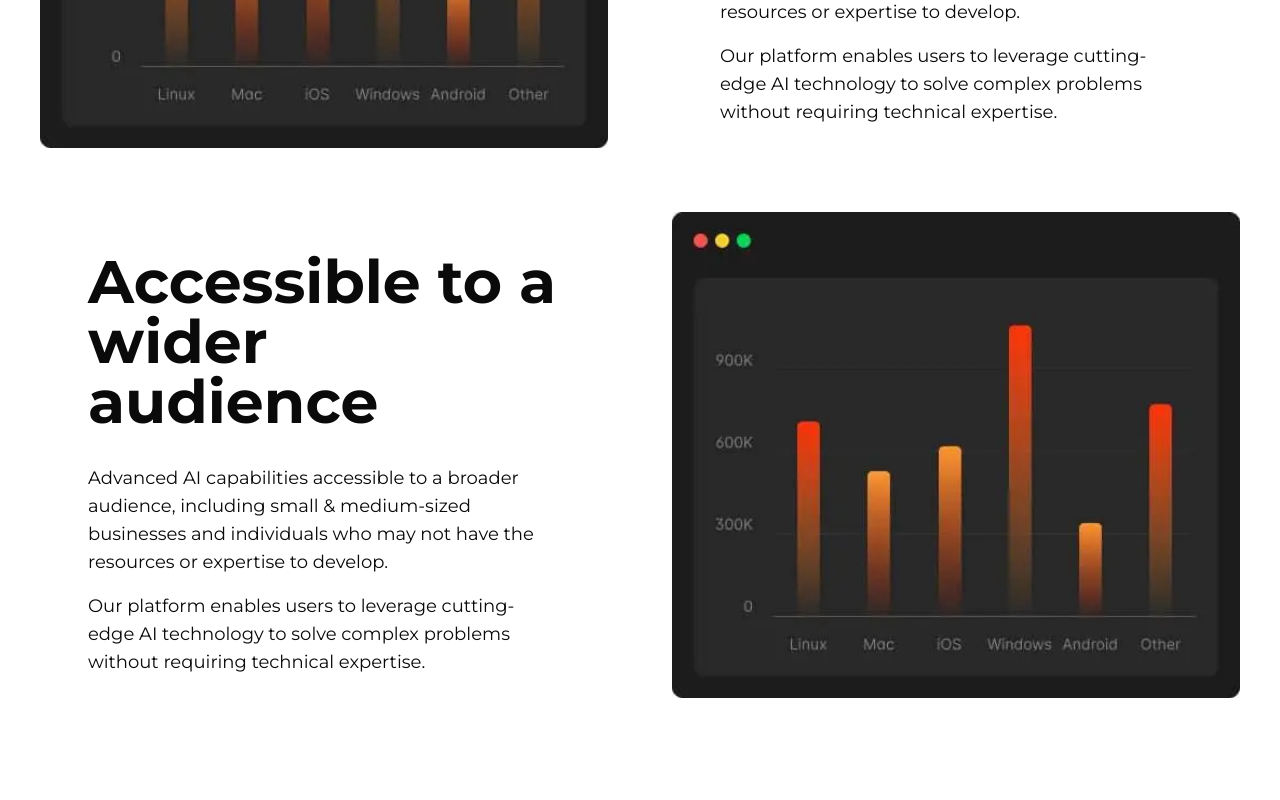
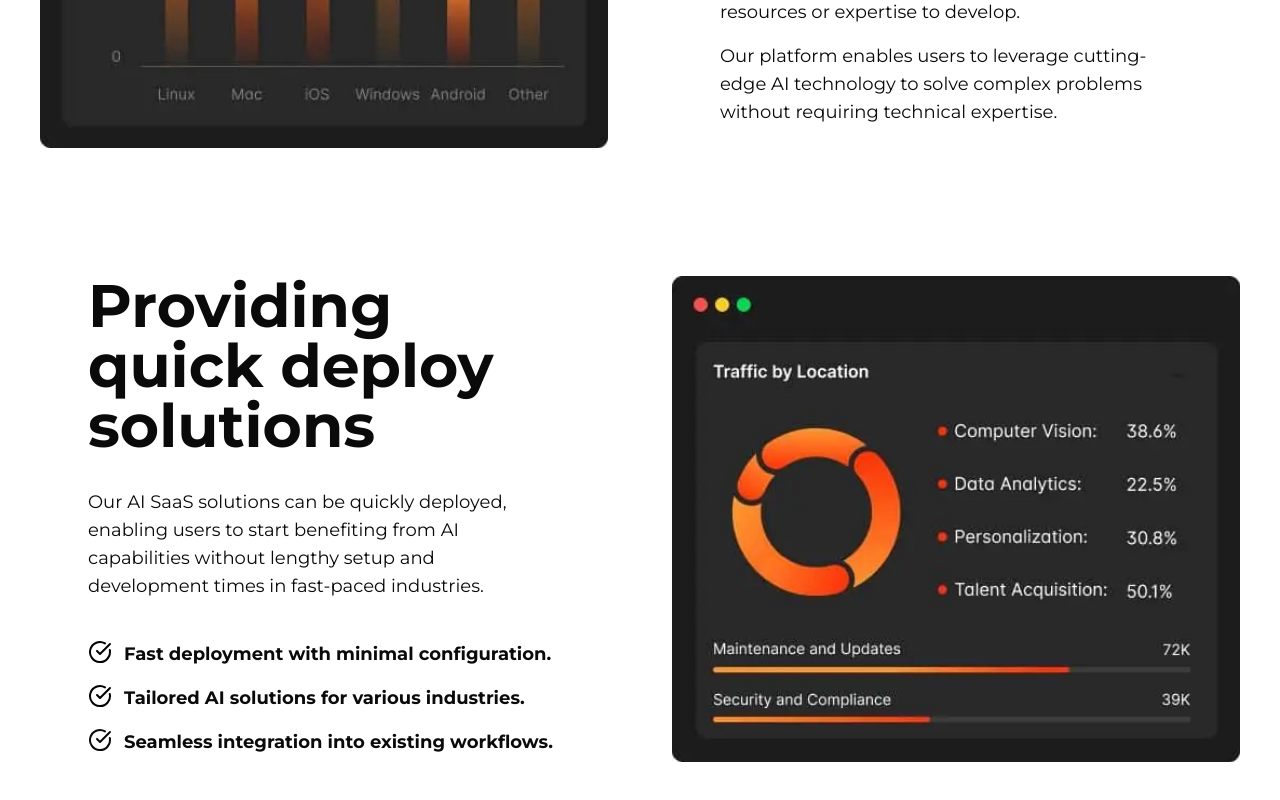
Before and after one commit to ajaypoddar78890/New-AJ-AI, a Next.js app: page / in a window 1280 px wide. Shown: the part 2954-3754 px from the top of the page. Before the commit the page ends 3732 px from the top, so only its background shows below. Built offline with nearby package versions, Linux system fonts and the light colour scheme.

Commit message:
solution page added

```diff
--- a/components/landingpage/hover-cards.tsx
+++ b/components/landingpage/hover-cards.tsx
@@ -5,8 +5,8 @@ export function CardHoverEffectDemo() {
     <div className="container-fluid bg-black py-5 md:py-10 ">
       <div className=" container   mx-auto px-8   ">
         <div className="content text-center my-10 max-w-4xl mx-auto">
-          <h2 className="text-md md:text-6xl text-white font-medium">
-            Core features that make it valuable
+          <h2 className="text-md md:text-6xl text-white font-bold">
+            Core Features That Make It Valuable
           </h2>
         </div>
 
--- a/components/landingpage/solution.tsx
+++ b/components/landingpage/solution.tsx
@@ -1,43 +1,13 @@
-import React, { useEffect } from "react";
+import React from "react";
 import Image from "next/image";
-import { gsap } from "gsap";
-import { ScrollTrigger } from "gsap/dist/ScrollTrigger";
+import { CheckCircle } from "lucide-react";
 
 const Solution = () => {
-  useEffect(() => {
-    gsap.registerPlugin(ScrollTrigger);
-
-    // Animation for the left divs (slide from left)
-    gsap.from(".left", {
-      x: -200,
-      opacity: 0,
-      duration: 1,
-      scrollTrigger: {
-        trigger: ".left",
-        start: "top 80%", // Start the animation when 80% of the div is in view
-        end: "bottom 20%",
-        toggleActions: "play none none none",
-      },
-    });
-
-    // Animation for the right divs (slide from right)
-    gsap.from(".right", {
-      x: 200,
-      opacity: 0,
-      duration: 1,
-      scrollTrigger: {
-        trigger: ".right",
-        start: "top 80%", // Start the animation when 80% of the div is in view
-        end: "bottom 20%",
-        toggleActions: "play none none none",
-      },
-    });
-  }, []);
-
   return (
     <div className="solution-section py-20 ">
       <div className="container mx-auto px-10">
         <div className="grid md:grid-cols-2 gap-16">
+          {" "}
           <div className="left w-full h-auto">
             <Image
               alt="left image"
@@ -48,8 +18,9 @@ const Solution = () => {
               className="object-cover"
             />
           </div>
-          <div className="right w-full h-auto flex flex-col pt-10 px-6 md:px-12">
-            <h2 className="text-2xl md:text-6xl font-bold mb-8">
+          <div className="right w-full h-auto flex flex-col  pt-10 px-6 md:px-12  ">
+            {" "}
+            <h2 className="text-2xl md:text-6xl   font-bold mb-8">
               Accessible to a wider audience
             </h2>
             <p className="text-lg font-medium mb-4">
@@ -62,26 +33,48 @@ const Solution = () => {
               to solve complex problems without requiring technical expertise.
             </p>
           </div>
-          <div className="right w-full h-auto flex flex-col pt-10 px-6 md:px-12">
-            <h2 className="text-2xl md:text-6xl font-bold mb-8">
-              Accessible to a wider audience
+        </div>
+        <div className="grid md:grid-cols-2 gap-16 mt-10 md:mt-32">
+          <div className="right w-full h-auto flex flex-col    px-6 md:px-12  ">
+            {" "}
+            <h2 className="text-2xl md:text-6xl   font-bold mb-8">
+              Providing quick deploy solutions
             </h2>
-            <p className="text-lg font-medium mb-4">
-              Advanced AI capabilities accessible to a broader audience,
-              including small & medium-sized businesses and individuals who may
-              not have the resources or expertise to develop.
+            <p className="text-lg">
+              Our AI SaaS solutions can be quickly deployed, enabling users to
+              start benefiting from AI capabilities without lengthy setup and
+              development times in fast-paced industries.
             </p>
-            <p className="text-lg">
-              Our platform enables users to leverage cutting-edge AI technology
-              to solve complex problems without requiring technical expertise.
-            </p>
+            <ul className="space-y-4 mt-10 font-semibold">
+              <li className="flex items-start ">
+                <CheckCircle className="text-black w-6 h-6 mr-3" />{" "}
+                {/* Check Icon */}
+                <span className="text-lg">
+                  Fast deployment with minimal configuration.
+                </span>
+              </li>
+              <li className="flex items-start">
+                <CheckCircle className="text-black w-6 h-6 mr-3" />{" "}
+                {/* Check Icon */}
+                <span className="text-lg">
+                  Tailored AI solutions for various industries.
+                </span>
+              </li>
+              <li className="flex items-start">
+                <CheckCircle className="text-check w-6 h-6 mr-3" />{" "}
+                {/* Check Icon */}
+                <span className="text-lg">
+                  Seamless integration into existing workflows.
+                </span>
+              </li>
+            </ul>
           </div>
           <div className="left w-full h-auto">
             <Image
               alt="left image"
-              src="/assets/images/content-image-1.webp"
+              src="/assets/images/content-image-2.webp"
               layout="responsive"
-              width={700}
+              width={600}
               height={600}
               className="object-cover"
             />
```
